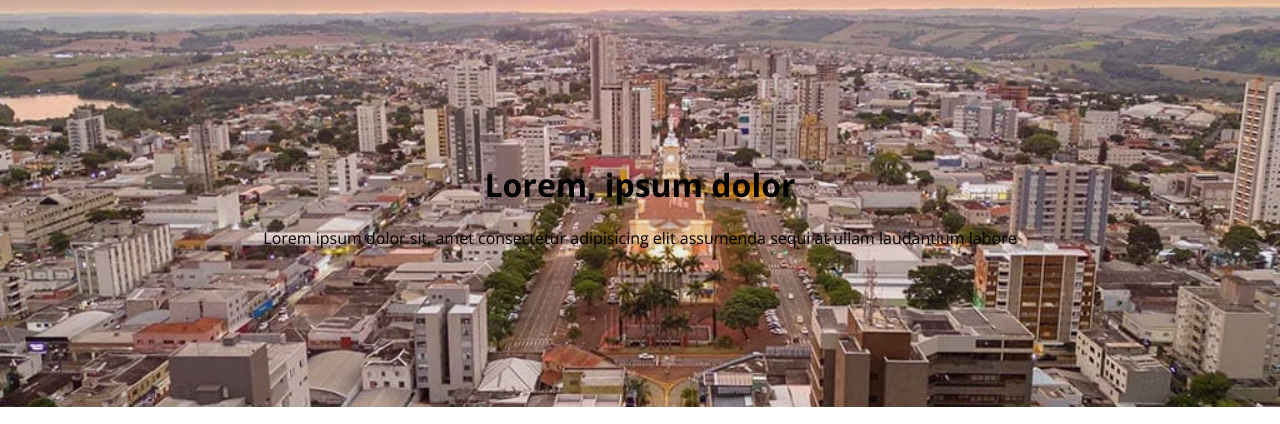
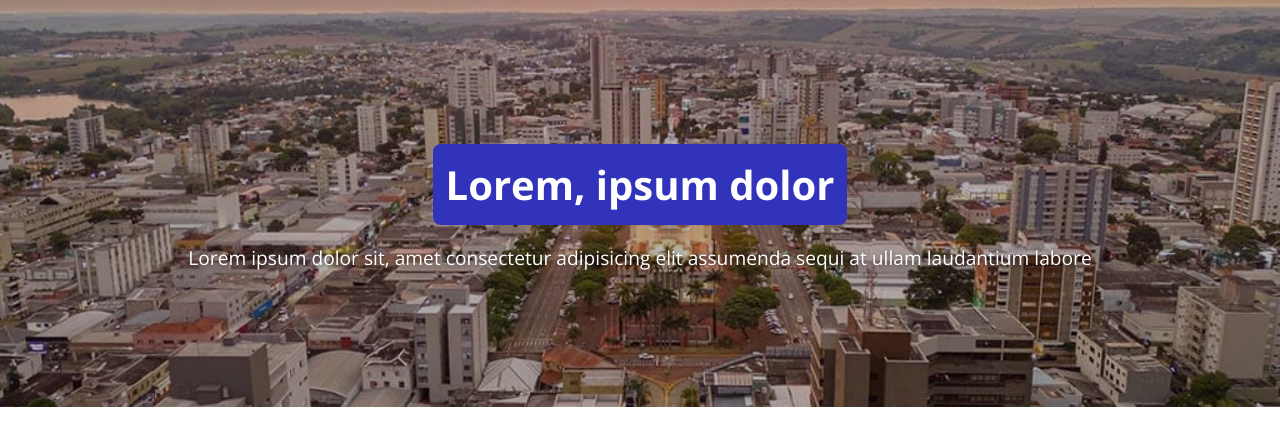
Before and after one commit to mpflo/hometown-project, a plain HTML site: page index.html in a window 1280 px wide. Shown: the top 424 px of the page. Drawn offline with nearby package versions, Linux system fonts and the light colour scheme.

Commit message:
add cor, tamanho, text-shadow, bg-color em h1 e p de header

```diff
--- a/assets/css/styles.css
+++ b/assets/css/styles.css
@@ -9,7 +9,7 @@ body {
     }
 
     header {
-        background-color: rgba(0, 0, 0, .05);
+        background-color: rgba(0, 0, 0, 0.273);
         background-blend-mode: multiply;
         background-image: url("../images/banner.webp");
         background-repeat: no-repeat;
@@ -24,5 +24,37 @@ body {
         flex-direction: column;
         align-items: center;
         justify-content: center;
+
+        h1 {
+            background-color: #3134bb;
+            color: #fff;
+            display: inline-block;
+            font-size: 1.5rem;
+            margin-bottom: 0;
+            padding: .8rem;
+            border-radius: .5rem;
+        }
+
+        p {
+            color: #fff;
+            text-shadow: 0 0 4px rgba(0, 0, 0, 0.5);
+            font-size: 1rem;
+        }
+
+
     }
 }
+
+@media (min-width: 993px) {
+    body {
+        header {
+            h1 {
+                font-size: 2.5rem;
+            }
+
+            p {
+                font-size: 1.2rem;
+            }
+        }
+    }
+}
```
